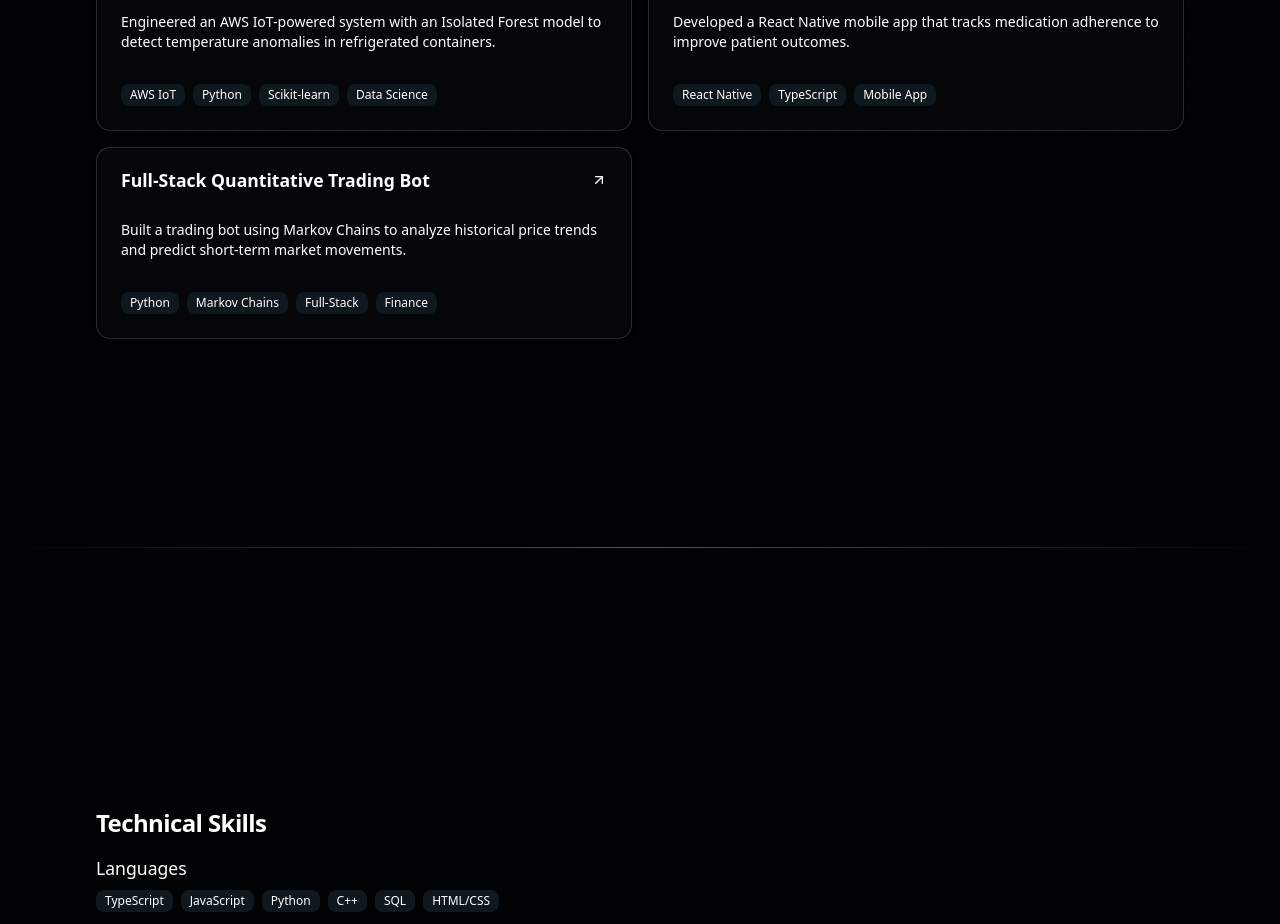
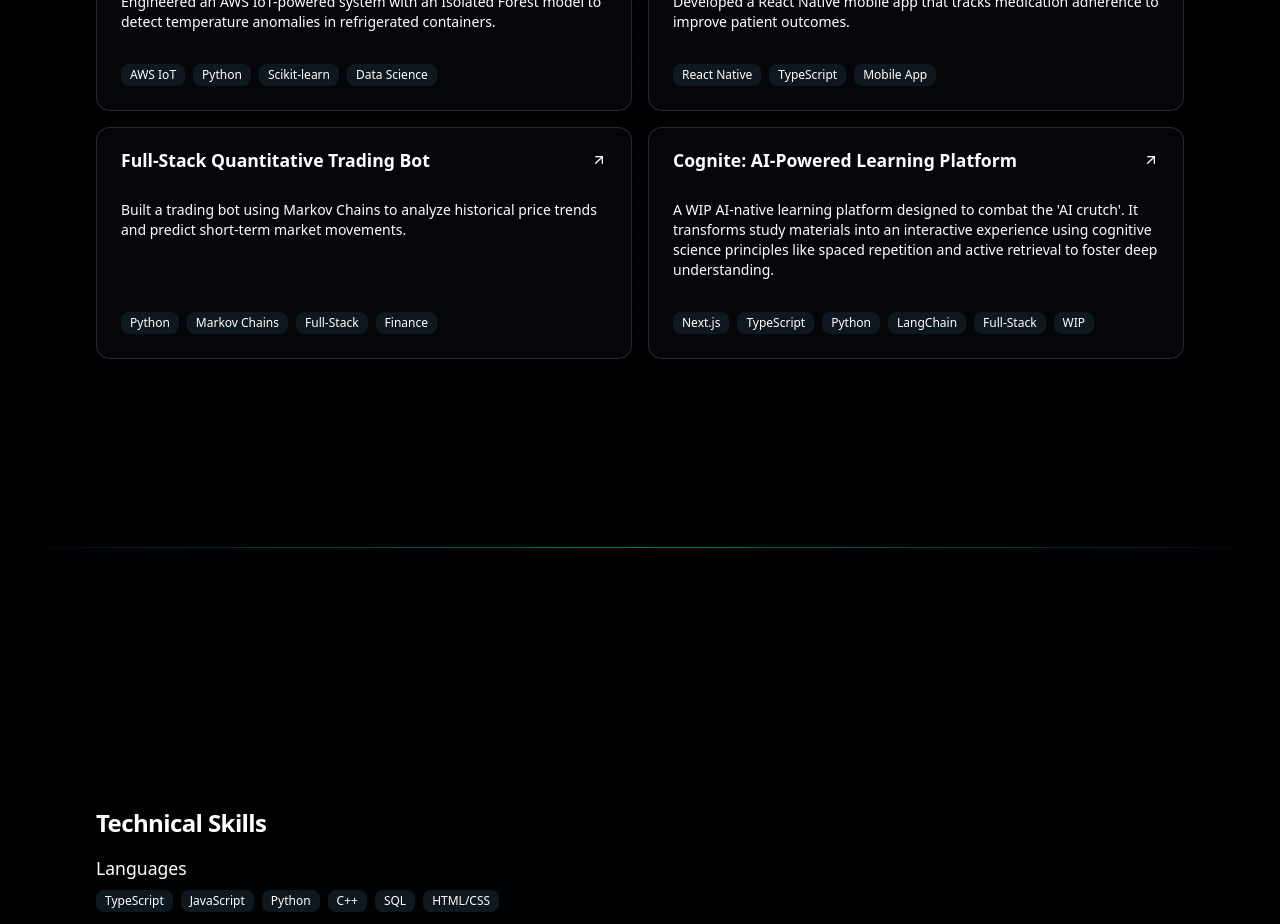
Before and after one commit to hokeiiiching/Portfolio, a Next.js app: page / in a window 1280 px wide. Shown: the part 2880-3804 px from the top of the page. Built offline with nearby package versions, Linux system fonts and the light colour scheme.

Commit message:
Add Cognite AI-powered learning platform to projects
Introduced a new project entry for Cognite, an AI-native learning platform focused on cognitive science principles. Includes description, relevant tags, and GitHub link.

```diff
--- a/src/components/sections/Projects.tsx
+++ b/src/components/sections/Projects.tsx
@@ -19,6 +19,12 @@ const projects = [
     tags: ["Python", "Markov Chains", "Full-Stack", "Finance"],
     href: "https://markovbot.vercel.app/", // <-- The link for the card
   },
+  {
+    title: "Cognite: AI-Powered Learning Platform",
+    description: "A WIP AI-native learning platform designed to combat the 'AI crutch'. It transforms study materials into an interactive experience using cognitive science principles like spaced repetition and active retrieval to foster deep understanding.",
+    tags: ["Next.js", "TypeScript", "Python", "LangChain", "Full-Stack", "WIP"],
+    href: "https://github.com/hokeiiiching/cognite",
+  }
 ];
 
 export const Projects = () => {
```
